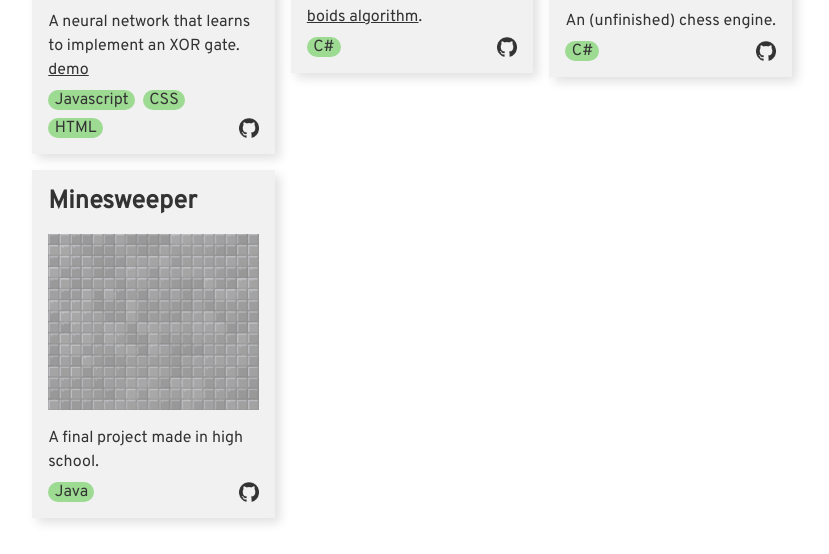
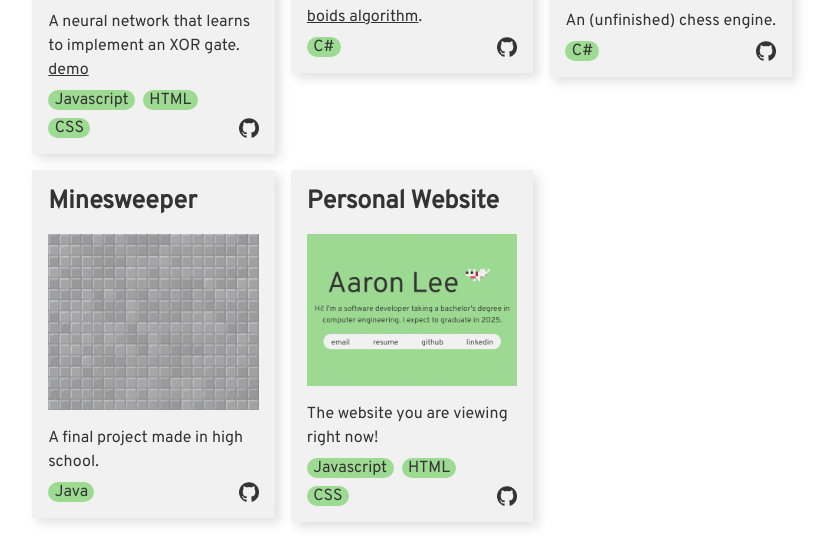
Before and after one commit to Fungeey/fungeey.github.io, a website: page index.html in a window 1280 px wide. Shown: the part 1704-2258 px from the top of the page, without its empty margins (264-1093 px from the left). Drawn offline with nearby package versions, Linux system fonts and the light colour scheme.

Commit message:
added website to project list

```diff
--- a/index.html
+++ b/index.html
@@ -100,8 +100,8 @@
                         </p>
                         <div class = "tags">
                             <mark>Javascript</mark>
+                            <mark>HTML</mark>
                             <mark>CSS</mark>
-                            <mark>HTML</mark>
                         </div>
                     </div>
                 </div>
@@ -116,7 +116,6 @@
                         </div>
                     </div>
                 </div>
-
                 <div>
                     <div class = "gridContainer">
                         <h3>Chess</h3>
@@ -136,6 +135,18 @@
                         <p>A final project made in high school.</p>
                         <div class = "tags">
                             <mark>Java</mark>
+                        </div>
+                    </div>
+                </div>
+                    <div class = "gridContainer">
+                        <h3>Personal Website</h3>
+                        <a href = "https://github.com/Fungeey/fungeey.github.io"><img src = "img/git.png" class = "gitImg"></a>
+                        <img src = "img/website.gif" class = "projImg">
+                        <p>The website you are viewing right now!</p>
+                        <div class = "tags">
+                            <mark>Javascript</mark>
+                            <mark>HTML</mark>
+                            <mark>CSS</mark>
                         </div>
                     </div>
                 </div>
```
Also changed, not shown: img/website.gif (added).
